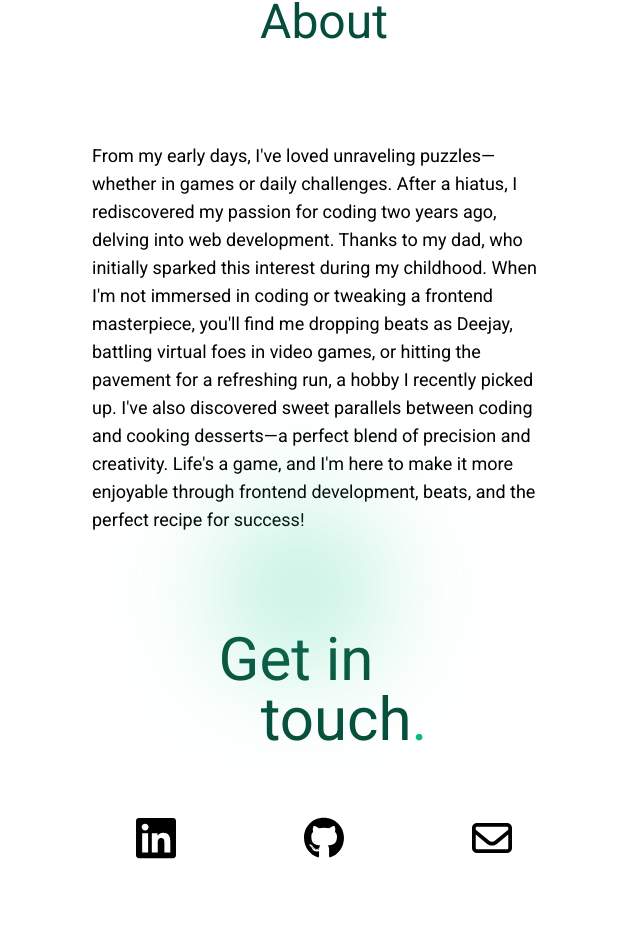
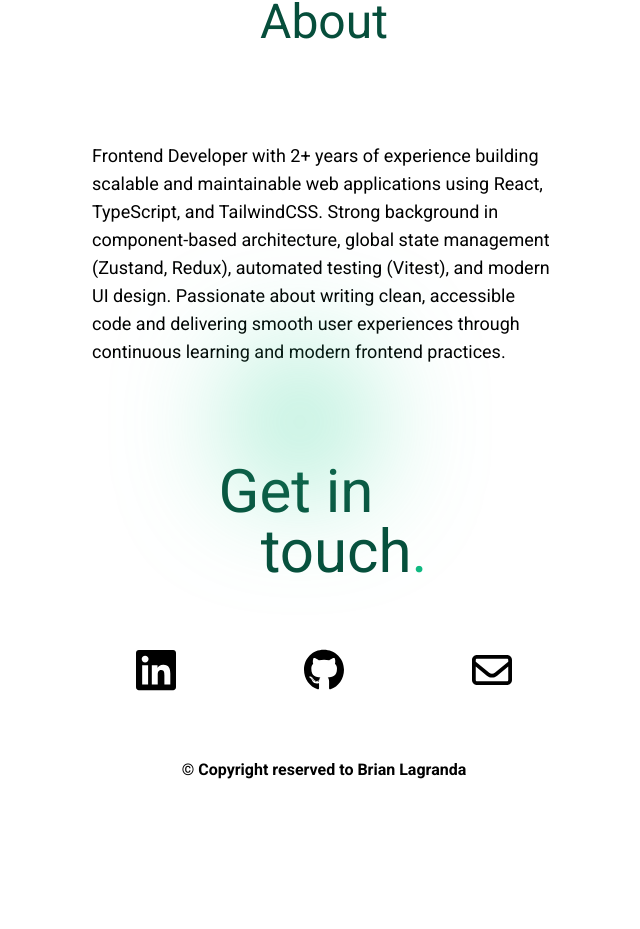
Before and after one commit to brianlagranda/portfolio, a Next.js app: page / in a window 1280 px wide. Shown: the part 2402-3331 px from the top of the page, without its empty margins (316-956 px from the left). After the commit the page ends 3184 px from the top, so only its background shows below. Built offline with nearby package versions, Linux system fonts and the light colour scheme.

Commit message:
chore: Update about section

```diff
--- a/components/About.jsx
+++ b/components/About.jsx
@@ -1,23 +1,19 @@
 export default function About() {
   return (
     <section
-      key='about'
-      id='about'
-      className='w-full mt-24 flex flex-col items-center'
+      key="about"
+      id="about"
+      className="w-full mt-24 flex flex-col items-center"
     >
-      <h2 className='m-auto text-5xl text-emerald-900'>About</h2>
-      <p className='text-lg md:w-1/2 mt-24'>
-        From my early days, I&apos;ve loved unraveling puzzles—whether in games
-        or daily challenges. After a hiatus, I rediscovered my passion for
-        coding two years ago, delving into web development. Thanks to my dad,
-        who initially sparked this interest during my childhood. When I&apos;m
-        not immersed in coding or tweaking a frontend masterpiece, you&apos;ll
-        find me dropping beats as Deejay, battling virtual foes in video games,
-        or hitting the pavement for a refreshing run, a hobby I recently picked
-        up. I&apos;ve also discovered sweet parallels between coding and cooking
-        desserts—a perfect blend of precision and creativity. Life&apos;s a
-        game, and I&apos;m here to make it more enjoyable through frontend
-        development, beats, and the perfect recipe for success!
+      <h2 className="m-auto text-5xl text-emerald-900">About</h2>
+      <p className="text-lg md:w-1/2 mt-24">
+        Frontend Developer with 2+ years of experience building scalable and
+        maintainable web applications using React, TypeScript, and TailwindCSS.
+        Strong background in component-based architecture, global state
+        management (Zustand, Redux), automated testing (Vitest), and modern UI
+        design. Passionate about writing clean, accessible code and delivering
+        smooth user experiences through continuous learning and modern frontend
+        practices.
       </p>
     </section>
   );
```
